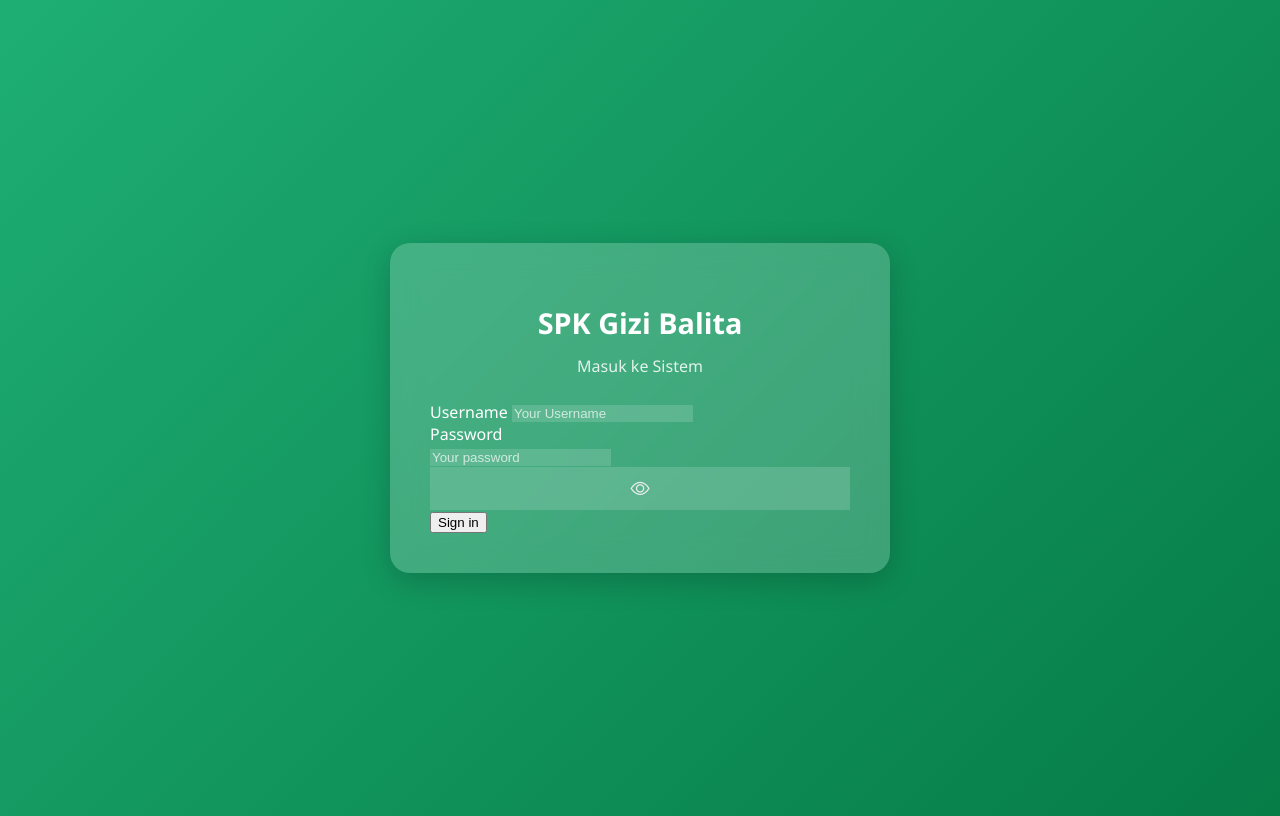
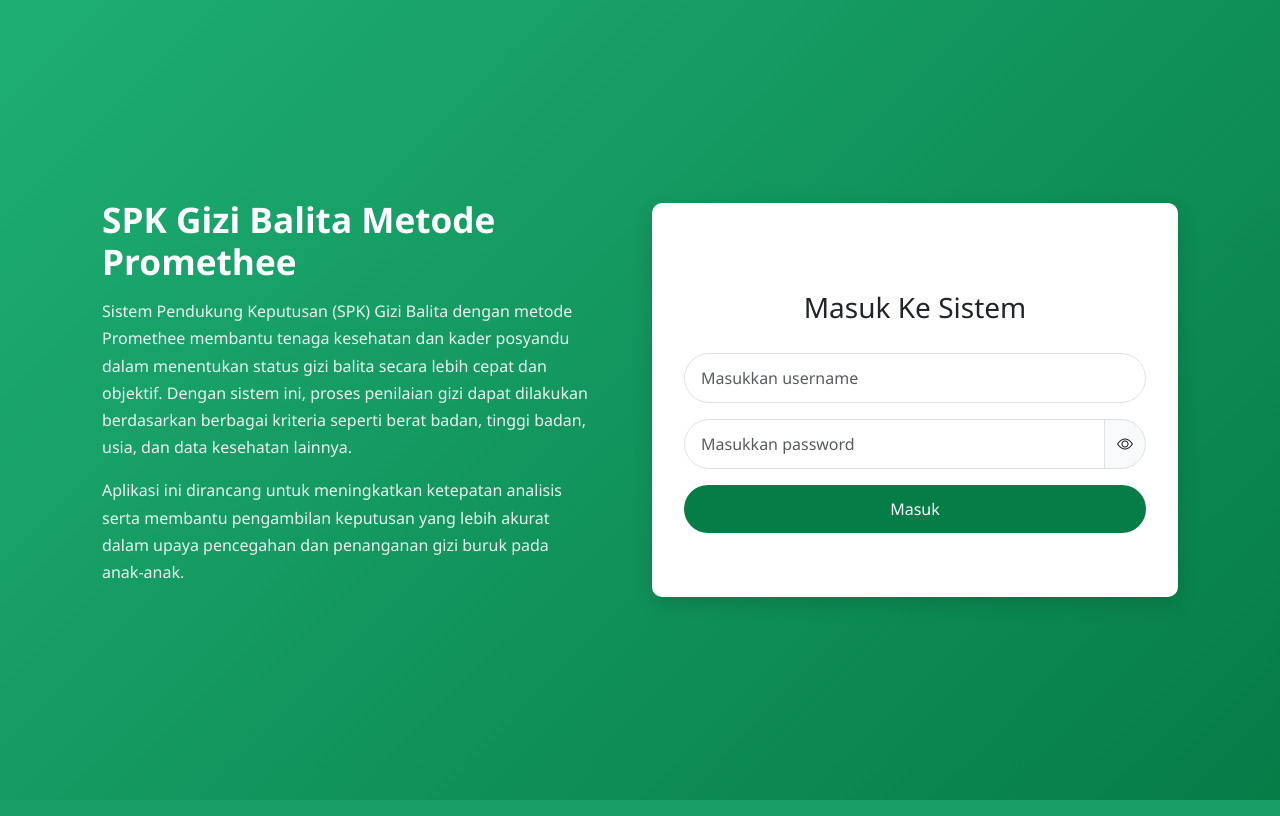
Before and after one commit to Rifqifauu/gizi, a PHP site: page /views/login.php in a window 1280 px wide. Run offline with PHP 8.4, Linux system fonts and the light colour scheme; some libraries are stand-ins or nearby versions.

```diff
--- a/views/cek-gizi.php
+++ b/views/cek-gizi.php
@@ -22,7 +22,7 @@ $activeTab = $_GET['tab'] ?? 'status';
         <a href="?tab=derajat" class="nav-link <?= $activeTab==='derajat'?'active':'' ?>">Derajat Preferensi</a>
     </li>
     <li class="nav-item">
-        <a href="?tab=net-flow" class="nav-link <?= $activeTab==='net-flow'?'active':'' ?>">Net Flow</a>
+        <a href="?tab=hasil-akhir" class="nav-link <?= $activeTab==='hasil-akhir'?'active':'' ?>">Hasil Akhir</a>
     </li>
 </ul>
     </div>
@@ -41,8 +41,8 @@ $activeTab = $_GET['tab'] ?? 'status';
     <div class="tab-pane fade <?= $activeTab==='derajat'?'show active':'' ?>" id="derajat">
         <?php include __DIR__ . '/components/cek-gizi/derajat-preferensi.php'; ?>
     </div>
-    <div class="tab-pane fade <?= $activeTab==='net-flow'?'show active':'' ?>" id="derajat">
-        <?php include __DIR__ . '/components/cek-gizi/net-flow.php'; ?>
+    <div class="tab-pane fade <?= $activeTab==='hasil-akhir'?'show active':'' ?>" id="derajat">
+        <?php include __DIR__ . '/components/cek-gizi/hasil-akhir.php'; ?>
     </div>
 </div>
 
--- a/views/login.php
+++ b/views/login.php
@@ -37,160 +37,177 @@ if ($_SERVER['REQUEST_METHOD'] === 'POST') {
 }
 ?>
 <!doctype html>
-<html lang="en">
+<html lang="id">
 <head>
   <meta charset="utf-8" />
   <meta name="viewport" content="width=device-width, initial-scale=1" />
-  <title>SPK - PROMETHE</title>
+  <title>Login | SPK Gizi Balita</title>
 
-  <link rel="stylesheet" href="https://cdn.jsdelivr.net/npm/@tabler/core@1.4.0/dist/css/tabler.min.css" />
-  <link rel="stylesheet" href="https://cdn.jsdelivr.net/npm/bootstrap-icons@1.13.1/font/bootstrap-icons.min.css">
+  <!-- Bootstrap 5 -->
+  <link href="https://cdn.jsdelivr.net/npm/bootstrap@5.3.3/dist/css/bootstrap.min.css" rel="stylesheet">
+  <link href="https://cdn.jsdelivr.net/npm/bootstrap-icons@1.11.3/font/bootstrap-icons.min.css" rel="stylesheet">
 
   <style>
     body {
       background: linear-gradient(135deg, #1eae74ff, #067c47ff);
       min-height: 100vh;
       display: flex;
-      justify-content: center;
       align-items: center;
       font-family: "Segoe UI", sans-serif;
-    }
-
-    .login-container {
-      background: rgba(255, 255, 255, 0.2);
-      backdrop-filter: blur(15px);
-      -webkit-backdrop-filter: blur(15px);
-      padding: 2.5rem;
-      border-radius: 20px;
-      max-width: 420px;
-      width: 100%;
-      box-shadow: 0 8px 30px rgba(0, 0, 0, 0.2);
       color: #fff;
     }
 
-    .login-container h1 {
-      font-weight: 700;
-      font-size: 1.8rem;
-      text-align: center;
-      margin-bottom: 0.25rem;
+    .container {
+      max-width: 1100px;
     }
 
-    .login-container h2 {
-      font-weight: 400;
+    .left-section {
+      padding-right: 3rem;
+    }
+
+    .left-section h1 {
+      font-weight: 700;
+      font-size: 2.2rem;
+      margin-bottom: 1rem;
+    }
+
+    .left-section p {
       font-size: 1rem;
-      text-align: center;
-      margin-bottom: 1.5rem;
-      opacity: 0.85;
+      line-height: 1.7;
+      opacity: 0.9;
+    }
+
+    .card {
+      width: 100%;
+      border: none;
+      border-radius: 10px;
+      box-shadow: 0 6px 20px rgba(0,0,0,0.15);
+    }
+
+    .card-body {
+      padding: 4rem 2rem;
+
+    }
+
+    .form-control {
+      border-radius: 50px;
+      padding: 0.75rem 1rem;
+    }
+
+    .input-group-text {
+      border-radius: 50px;
+      background-color: #f8f9fa;
+    }
+
+    .btn-primary {
+      background-color: #067c47;
+      border: none;
+      border-radius: 50px;
+      padding: 0.75rem;
+      font-weight: 500;
+    }
+
+    .btn-primary:hover {
+      background-color: #056b3e;
     }
 
     .form-label {
-      color: #fff;
       font-weight: 500;
-    }
-
-    .form-control {
-      background-color: rgba(255, 255, 255, 0.15);
-      border: none;
-      color: #fff;
-      transition: background 0.3s ease;
-    }
-
-    .form-control::placeholder {
-      color: rgba(255, 255, 255, 0.7);
-    }
-
-    .form-control:focus {
-      background-color: rgba(255, 255, 255, 0.25);
-      outline: none;
-      box-shadow: 0 0 0 2px #076b48;
-      color: #fff;
-    }
-
-    .input-group-text {
-      background-color: rgba(255, 255, 255, 0.15) !important;
-      border: none !important;
-      color: #333 !important;
-      padding: 0.5rem 0.75rem;
-      display: flex;
-      align-items: center;
-      justify-content: center;
-      box-shadow: none !important;
-    }
-
-    .alert {
-      background-color: rgba(220, 53, 69, 0.9);
-      color: #fff;
-      border: none;
-      text-align: center;
-      font-weight: 500;
-      margin-bottom: 1rem;
     }
 
     #togglePassword {
       cursor: pointer;
-      color: #eeeeeeff;
-      font-size: 1.2rem;
-    }
-.btn:hover {
-    color : black;
     }
 
+    @media (max-width: 768px) {
+      body {
+        padding: 2rem 1rem;
+      }
+      .left-section {
+        text-align: center;
+        padding-right: 0;
+        margin-bottom: 2rem;
+      }
+    }
   </style>
 </head>
 <body>
-  <div class="login-container">
-    <h1>SPK Gizi Balita</h1>
-    <h2>Masuk ke Sistem</h2>
+
+  <div class="container">
+    <div class="row align-items-center">
+      <!-- Kiri -->
+      <div class="col-md-6 left-section">
+        <h1>SPK Gizi Balita Metode Promethee</h1>
+        <p>
+          Sistem Pendukung Keputusan (SPK) Gizi Balita dengan metode Promethee membantu tenaga kesehatan dan kader posyandu
+          dalam menentukan status gizi balita secara lebih cepat dan objektif.
+          Dengan sistem ini, proses penilaian gizi dapat dilakukan berdasarkan berbagai kriteria seperti berat badan, tinggi badan, usia, dan data kesehatan lainnya.
+        </p>
+        <p>
+          Aplikasi ini dirancang untuk meningkatkan ketepatan analisis serta membantu pengambilan keputusan yang lebih akurat
+          dalam upaya pencegahan dan penanganan gizi buruk pada anak-anak.
+        </p>
+      </div>
+
+      <!-- Kanan -->
+      <div class="col-md-6">
+        <div class="card">
+          <div class="card-body">
+            <h3 class="text-center mb-1 text-dark p-4">Masuk Ke Sistem</h3>
 
             <?php if ($error): ?>
-      <div class="alert alert-danger"><?= htmlspecialchars($error) ?></div>
+              <div class="alert alert-danger text-center"><?= htmlspecialchars($error) ?></div>
             <?php endif; ?>
 
-    <form action="" method="post" autocomplete="off" novalidate>
+            <form method="post" autocomplete="off">
               <div class="mb-3">
-        <label class="form-label">Username</label>
                 <input
                   type="text"
                   name="username"
                   class="form-control"
-          placeholder="Your Username"
+                  placeholder="Masukkan username"
                   required
-        />
+                >
               </div>
 
               <div class="mb-3">
-        <label class="form-label">Password</label>
                 <div class="input-group">
                   <input
                     type="password"
                     name="password"
                     class="form-control"
-            placeholder="Your password"
+                    placeholder="Masukkan password"
                     required
-          />
-          <span class="input-group-text">
-            <i class="bi bi-eye" id="togglePassword"></i>
+                  >
+                  <span class="input-group-text" id="togglePassword">
+                    <i class="bi bi-eye"></i>
                   </span>
                 </div>
               </div>
 
-      <div class="form-footer">
-        <button type="submit" class="btn w-100">Sign in</button>
-      </div>
+              <button type="submit" class="btn btn-primary w-100">Masuk</button>
             </form>
           </div>
+        </div>
+      </div>
+    </div>
+  </div>
 
-  <script src="https://cdn.jsdelivr.net/npm/@tabler/core@1.4.0/dist/js/tabler.min.js"></script>
+  <!-- Bootstrap JS -->
+  <script src="https://cdn.jsdelivr.net/npm/bootstrap@5.3.3/dist/js/bootstrap.bundle.min.js"></script>
+
   <script>
     const togglePassword = document.getElementById('togglePassword');
     const passwordInput = document.querySelector('input[name="password"]');
+    const icon = togglePassword.querySelector('i');
 
     togglePassword.addEventListener('click', () => {
-      const isPassword = passwordInput.getAttribute('type') === 'password';
-      passwordInput.setAttribute('type', isPassword ? 'text' : 'password');
-      togglePassword.classList.toggle('bi-eye-slash', isPassword);
-      togglePassword.classList.toggle('bi-eye', !isPassword);
+      const type = passwordInput.getAttribute('type') === 'password' ? 'text' : 'password';
+      passwordInput.setAttribute('type', type);
+      icon.classList.toggle('bi-eye');
+      icon.classList.toggle('bi-eye-slash');
     });
   </script>
+
 </body>
 </html>
```
Also changed, not shown: views/components/cek-gizi/hasil-akhir.php (renamed from views/components/cek-gizi/net-flow.php, +6 -4 lines). Lines whose indentation alone changed are shown as unchanged.
